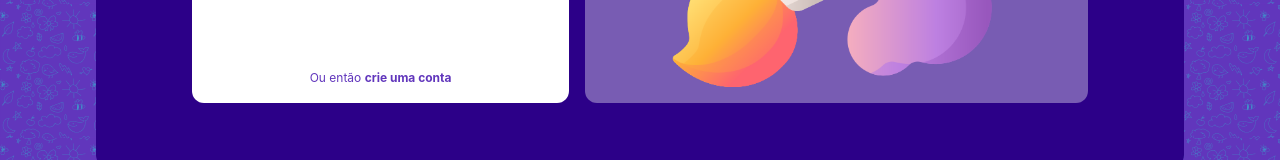
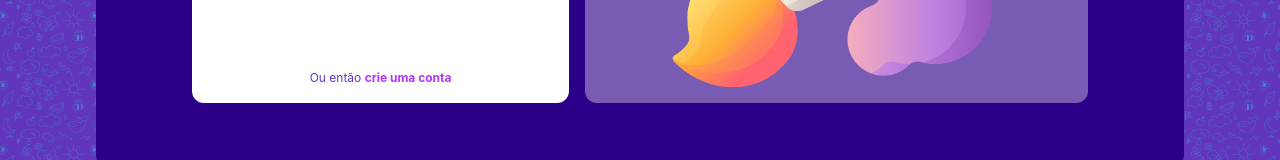
Before and after one commit to AIC-IV/Front-end, a React (Create React App) app: page /welcome in a window 1280 px wide. Shown: the part 532-692 px from the top of the page. Built offline with nearby package versions, Linux system fonts and the light colour scheme.

Commit message:
update typos and remove logs

```diff
--- a/src/components/UI/Button.module.css
+++ b/src/components/UI/Button.module.css
@@ -26,7 +26,7 @@
 }
 
 .button--primary {
-  background: var(--seconday-color);
+  background: var(--secondary-color);
 }
 
 .button--secondary {
--- a/src/screens/Welcome/Welcome.js
+++ b/src/screens/Welcome/Welcome.js
@@ -10,7 +10,6 @@ const Welcome = () => {
   const [isLogin, setIsLogin] = useState(true);
 
   const changeForm = () => {
-    console.log('aqui');
     setIsLogin(!isLogin);
   }
 
--- a/src/styles/Form.module.css
+++ b/src/styles/Form.module.css
@@ -15,7 +15,7 @@
 }
 
 .highlight {
-  color: var(--seconday-color);
+  color: var(--secondary-color);
   font-weight: bold;
   cursor: pointer;
 }
```
